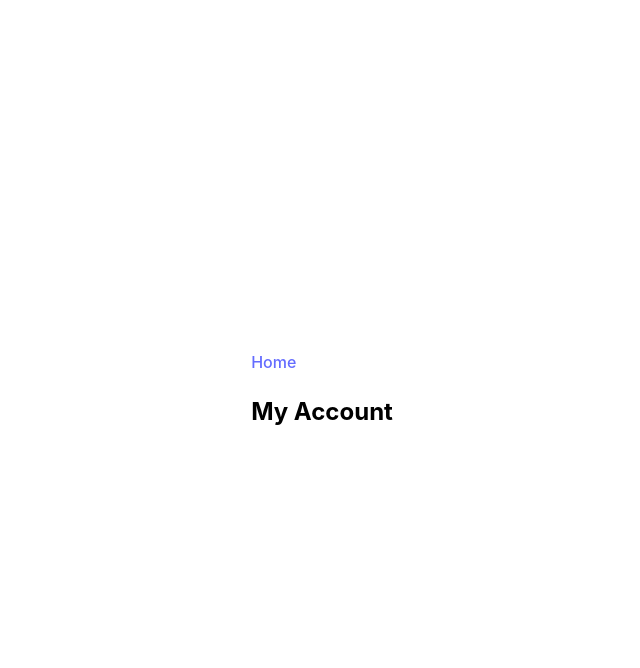
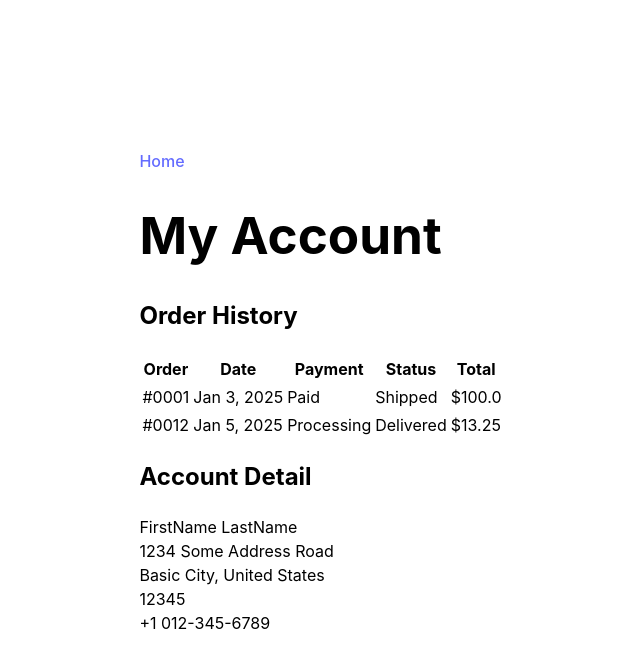
Before and after one commit to brn8/Ecommerce-site, a React (Vite) app: page /account in a window 1280 px wide. Shown: the top 668 px of the page, without its empty margins (318-958 px from the left). Built offline with nearby package versions, Linux system fonts and the light colour scheme; no server answers.

Commit message:
Add account page

```diff
--- a/src/App.jsx
+++ b/src/App.jsx
@@ -34,8 +34,8 @@ function App() {
           element={
             <>
               <CartButton cart={cart} cartItem={cartItem} />
+              <AccountButton />
               <Product cart={cart} setCart={setCart} />
-              <AccountButton />
             </>
           }
         />
--- a/src/Components/Account.jsx
+++ b/src/Components/Account.jsx
@@ -1,14 +1,82 @@
-import { useEffect } from "react";
+import { useEffect, useState } from "react";
 import { useNavigate } from "react-router-dom";
 import { Link } from "react-router-dom";
+
 const Account = () => {
   const navigate = useNavigate();
+  const [orders, setOrders] = useState(null);
+  const [addresses, setAddresses] = useState(null);
+
+  //placeholders until backend ready
+  const filler_orders = [
+    {
+      order: "#0001",
+      date: "Jan 3, 2025",
+      payment: "Paid",
+      status: "Shipped",
+      total: "$100.0",
+    },
+    {
+      order: "#0012",
+      date: "Jan 5, 2025",
+      payment: "Processing",
+      status: "Delivered",
+      total: "$13.25",
+    },
+  ];
+
+  const filler_info = {
+    first_name: "FirstName",
+    last_name: "LastName",
+    address: {
+      street: "1234 Some Address Road",
+      city: "Basic City",
+      country: "United States",
+      zip: 12345,
+    },
+    phone_number: "+1 012-345-6789",
+  };
+
   return (
     <div className="account">
       <Link to="/">Home</Link>
-      <h2>My Account</h2>
-      <div className="orders"></div>
-      <div className="account-details"></div>
+      <h1>My Account</h1>
+      <div className="orders">
+        <h2>Order History</h2>
+        <table>
+          <tr>
+            <th>Order</th>
+            <th>Date</th>
+            <th>Payment</th>
+            <th>Status</th>
+            <th>Total</th>
+          </tr>
+          {filler_orders.map((val, key) => {
+            return (
+              <tr key={key}>
+                <td>{val.order}</td>
+                <td>{val.date}</td>
+                <td>{val.payment}</td>
+                <td>{val.status}</td>
+                <td>{val.total}</td>
+              </tr>
+            );
+          })}
+        </table>
+      </div>
+      <div className="account-details">
+        <h2>Account Detail</h2>
+        <p>
+          {`${filler_info.first_name} ${filler_info.last_name}`}
+          <br></br>
+          {`${filler_info.address.street}`}
+          <br></br>
+          {`${filler_info.address.city}, ${filler_info.address.country}`}
+          <br></br>
+          {filler_info.address.zip} <br></br>
+          {filler_info.phone_number}
+        </p>
+      </div>
     </div>
   );
 };
```
